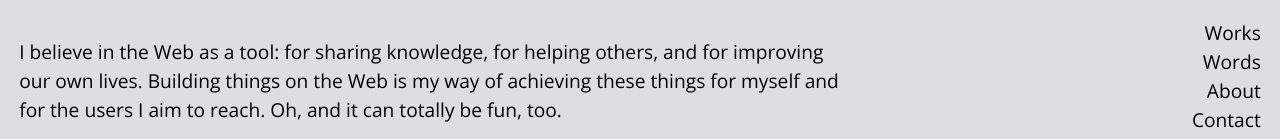
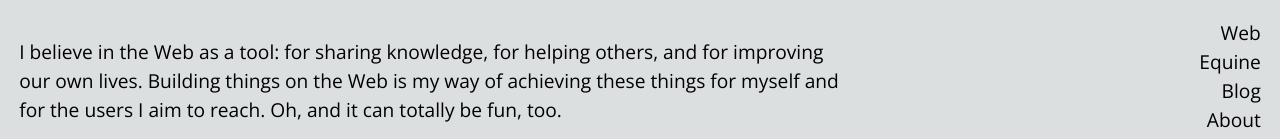
Before and after one commit to svillegascreative/svillegas-11, an Eleventy site: page src/web.md in a window 1280 px wide. Shown: the top 139 px of the page. Built offline with nearby package versions, Linux system fonts and the light colour scheme; Eleventy itself is replaced by a stand-in of ours; files that its build step writes are made by us from their sources; a web font is replaced by a local one.

Commit message:
Change  nav links

```diff
--- a/src/_layouts/nav.html
+++ b/src/_layouts/nav.html
@@ -1,7 +1,8 @@
 <nav class="main-nav">
 	<ul>
-		<li><a href="">Works</a></li>
-		<li><a href="">Words</a></li>
+		<li><a href="/web">Web</a></li>
+		<li><a href="/equine">Equine</a></li>
+		<li><a href="/blog">Blog</a></li>
 		<li><a href="/about">About</a></li>
 		<li><a href="/contact">Contact</a></li>
 	</ul>
```
